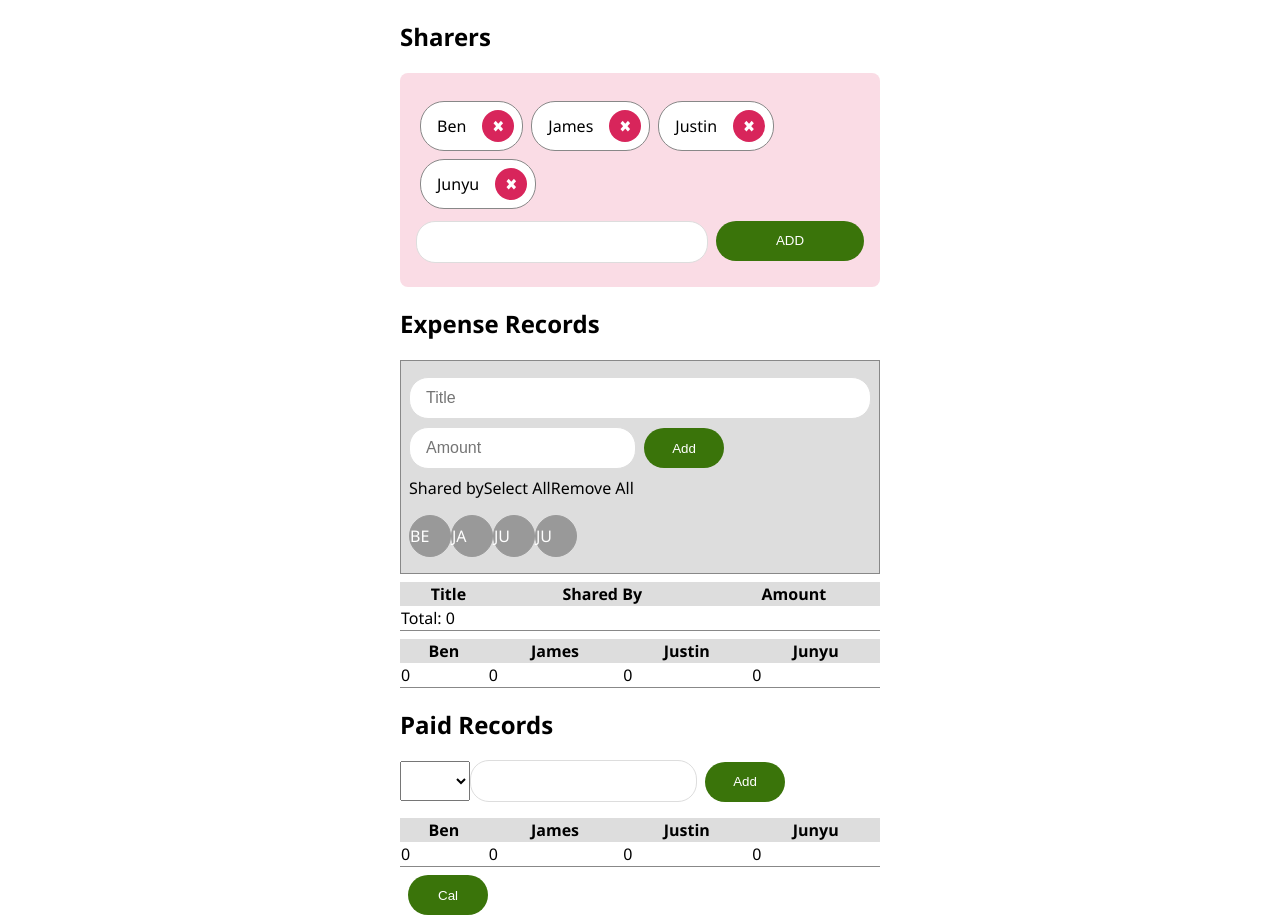
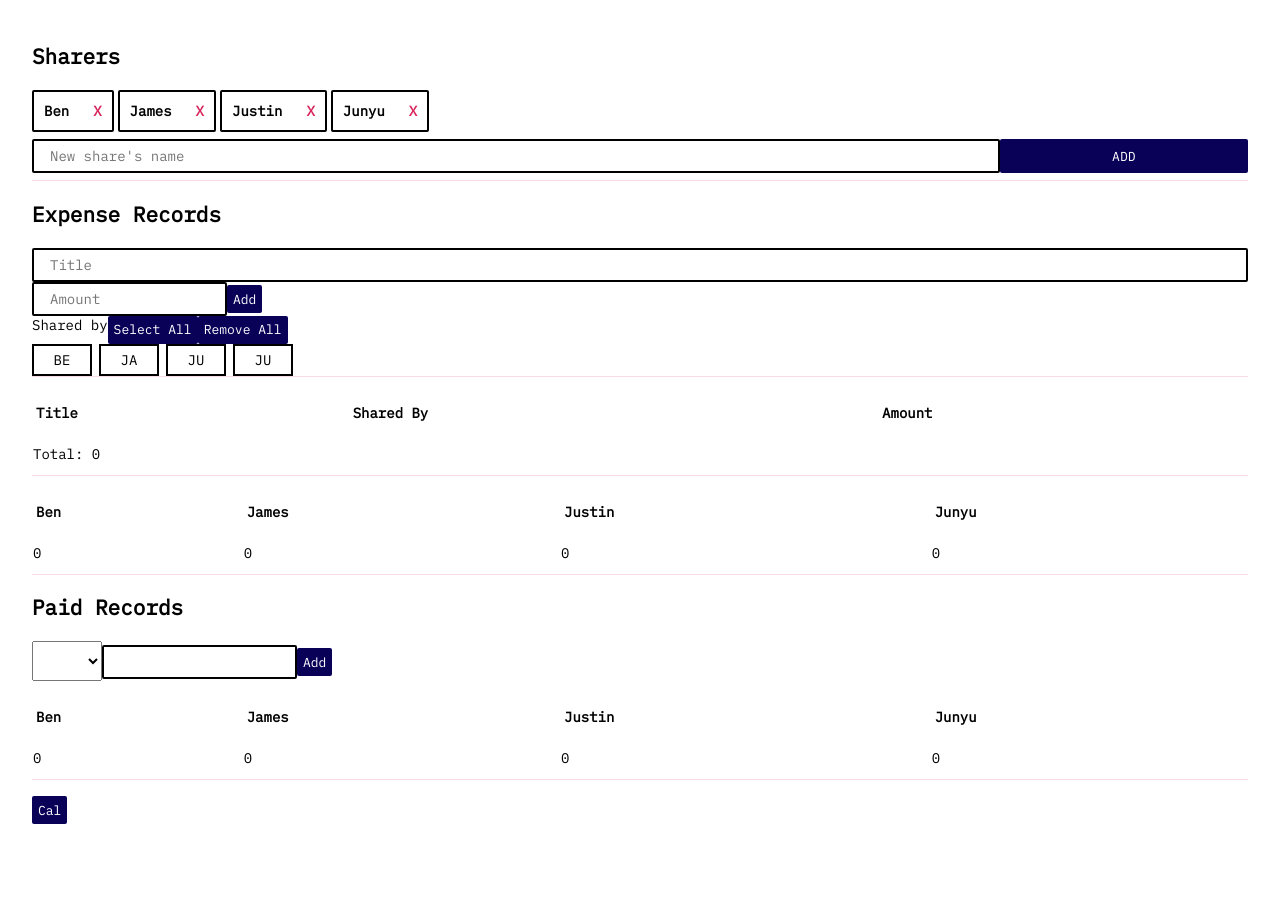
Before and after one commit to ostoc/bill-splitter, a Vue app: page / in a window 1280 px wide. After the commit the page ends 856 px from the top, so only its background shows below. Built offline with nearby package versions, Linux system fonts and the light colour scheme.

Commit message:
style: change style

```diff
--- a/babel.config.js
+++ b/babel.config.js
@@ -1,3 +1,3 @@
 module.exports = {
-  presets: ["@vue/app"]
+  presets: ["@vue/cli-plugin-babel/preset"]
 };
--- a/public/index.html
+++ b/public/index.html
@@ -5,6 +5,10 @@
     <meta http-equiv="X-UA-Compatible" content="IE=edge" />
     <meta name="viewport" content="width=device-width,initial-scale=1.0" />
     <link rel="icon" href="<%= BASE_URL %>favicon.ico" />
+    <link
+      href="https://fonts.googleapis.com/css?family=IBM+Plex+Mono&display=swap"
+      rel="stylesheet"
+    />
     <title>bill-spliter</title>
   </head>
   <body>
--- a/src/App.vue
+++ b/src/App.vue
@@ -2,16 +2,20 @@
   <div id="app">
     <h2>Sharers</h2>
     <div class=" sharers">
-      <div class="row">
+      <div class="row mb-1">
         <div class=" sharer" v-for="(sharer, index) in sharers" :key="index">
           <span v-text="sharer" />
           <span @click="removeSharer(sharer)" class="sharer__delete-button"
-            >✖︎</span
+            >X</span
           >
         </div>
       </div>
-      <div class="row">
-        <input v-model="newSharer" style="flex:2 1" />
+      <div class="row mb-1">
+        <input
+          v-model="newSharer"
+          style="flex:4 1"
+          placeholder="New share's name"
+        />
         <button @click="addSharer()" style="flex:1 1">ADD</button>
       </div>
     </div>
@@ -27,8 +31,8 @@
       </div>
       <div class="row">
         <div>Shared by</div>
-        <div @click="selectAll()">Select All</div>
-        <div @click="removeAll()">Remove All</div>
+        <button @click="selectAll()">Select All</button>
+        <button @click="removeAll()">Remove All</button>
       </div>
       <div class="row">
         <div v-for="(sharer, index) in sharers" :key="index">
--- a/src/assets/style.css
+++ b/src/assets/style.css
@@ -1,87 +1,112 @@
-#app {
-  font-family: "Segoe UI", Tahoma, Geneva, Verdana, sans-serif;
-  font-size: 16px;
-  max-width: 480px;
+:root {
+  --primary-color: #090057;
+  --secondar-color: #ffa069;
+  --default-font: "IBM Plex Mono", monospace;
+}
+
+html {
+  font-family: var(--default-font);
+  font-size: 14px;
   margin: 0 auto;
+  padding: 24px;
 }
-.expense {
-  background: #ddd;
-  border: 1px solid #888;
-  display: flex;
-  padding: 8px;
-  display: flex;
-  flex-direction: column;
+
+h2 {
+  line-height: 1.5;
 }
+
+.mb-1 {
+  margin-bottom: 0.5rem;
+}
+
 .row {
   display: flex;
-  margin: 8px 0;
   flex-direction: row;
   flex-wrap: wrap;
 }
-.sharers {
-  background: #fadce5;
-  border-radius: 8px;
-  padding: 16px;
+.sharers,
+.expense {
+  border-bottom: 1px solid #fadce5;
 }
 .sharer {
-  border-radius: 24px;
-  background: #fff;
-  padding: 8px;
-  line-height: 16px;
+  border-radius: 2px;
+  font-size: 14px;
+  padding: 2px;
+  font-weight: 600;
   display: flex;
   align-content: center;
   width: auto;
-  border: 1px solid #888;
-  margin: 4px;
+  border: 2px solid #000;
+  margin-right: 4px;
 }
 .sharer .sharer__delete-button {
-  background: #d8255b;
-  border-radius: 100%;
-  height: 16px;
+  color: #d8255b;
   margin-left: 8px;
   text-align: center;
-  color: #fff;
-  width: 16px;
 }
 .sharer .sharer__delete-button:hover {
   cursor: pointer;
-  background: #bb1144;
+  border-radius: 2px;
+  background: #ddd;
 }
 .sharer-selector {
-  height: 40px;
-  width: 40px;
-  display: flex;
-  background: #999;
-  border-radius: 100%;
-  border: 1px solid #999;
+  width: 4rem;
+  margin-right: 0.5rem;
+  line-height: 2rem;
+  border: 2px solid #000;
   align-items: center;
   text-align: center;
-  color: #fff;
   text-transform: uppercase;
 }
 .sharer-selector:hover {
   cursor: pointer;
 }
 .sharer-selector--selected {
-  background: green;
+  background: var(--secondar-color);
+  color: #fff;
+  box-shadow: 2px 2px 0 0 var(--primary-color);
+}
+.sharer-selector--selected::before {
+  content: "√";
 }
 button {
-  background: #3a740a;
-  height: 40px;
-  margin-left: 8px;
+  background: var(--primary-color);
   border: 0;
-  border-radius: 20px;
+  min-height: 2rem;
+  border-radius: 2px;
   color: #fff;
-  min-width: 80px;
+  font-size: 13px;
+  font-family: var(--default-font);
 }
 input {
-  height: 38px;
-  border: 1px solid #ddd;
-  border-radius: 19px;
-  font-size: 16px;
+  font-family: var(--default-font);
+  font-size: 1rem;
+  border-radius: 2px;
+  height: 2rem;
+  font-size: 14px;
+  border: 2px solid #000;
   padding-left: 16px;
 }
 select {
   height: 40px;
   font-size: 16px;
 }
+
+table {
+  margin: 16px 0;
+  width: 100%;
+  border-spacing: 0;
+}
+th {
+  height: 32px;
+  padding: 4px;
+  text-align: left;
+}
+td {
+  height: 40px;
+  border: 0;
+  border-bottom: 1px solid #fadce5;
+}
+span {
+  padding: 8px;
+}
--- a/src/components/ExpenseTable.vue
+++ b/src/components/ExpenseTable.vue
@@ -33,3 +33,8 @@ export default {
   }
 };
 </script>
+
+<style scoped>
+table {
+}
+</style>
--- a/src/components/IndividualExpanseTable.vue
+++ b/src/components/IndividualExpanseTable.vue
@@ -34,20 +34,4 @@ export default {
   }
 };
 </script>
-<style lang="css">
-table {
-  margin: 8px 0;
-  width: 100%;
-  border-spacing: 0;
-}
-th {
-  background: #ddd;
-}
-td {
-  border: 0;
-  border-bottom: 1px solid #888;
-}
-span {
-  padding: 8px;
-}
-</style>
+<style lang="css"></style>
```
Also changed, not shown: package.json (+11 -9 lines), 1 other file (tests, documents, lock files or other folders).
